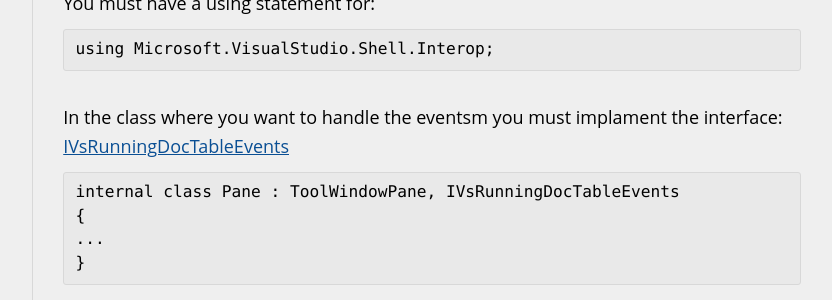
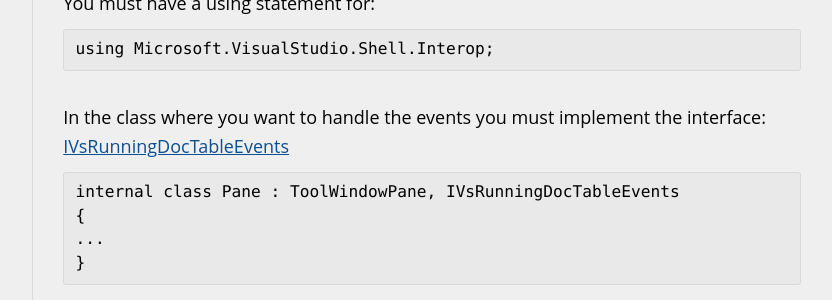
Before and after one commit to VsixCommunity/docs, a Jekyll site: the page built from docs/tips/events.md, in a window 1280 px wide and 900 px high, scrolled down 494 px. Shown: the part 155-455 px from the top of the window, without its empty margins (379-1211 px from the left). Built offline with Jekyll 4.4.1, drawn with Linux system fonts in a browser that asks for light colours.

Commit message:
Spelling errors corrected in Tips/Events
Just corrected two spelling errors in the event tips page

````diff
--- a/docs/tips/events.md
+++ b/docs/tips/events.md
@@ -32,7 +32,7 @@ You must have a using statement for:
 using Microsoft.VisualStudio.Shell.Interop;
 ```
 
-In the class where you want to handle the eventsm you must implament the interface: [IVsRunningDocTableEvents](https://docs.microsoft.com/en-us/dotnet/api/microsoft.visualstudio.shell.interop.ivsrunningdoctableevents?view=visualstudiosdk-2022)
+In the class where you want to handle the events you must implement the interface: [IVsRunningDocTableEvents](https://docs.microsoft.com/en-us/dotnet/api/microsoft.visualstudio.shell.interop.ivsrunningdoctableevents?view=visualstudiosdk-2022)
 
 ``` CSharp
 internal class Pane : ToolWindowPane, IVsRunningDocTableEvents
````
